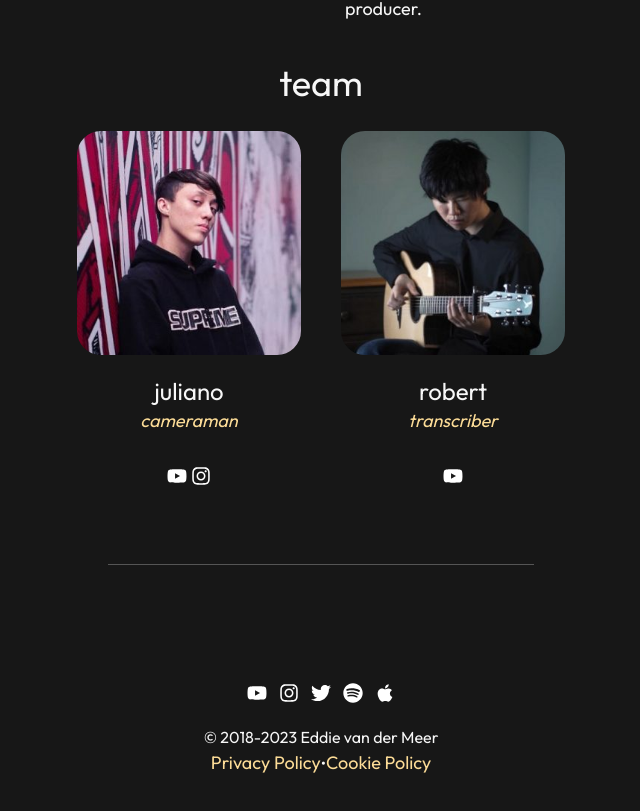
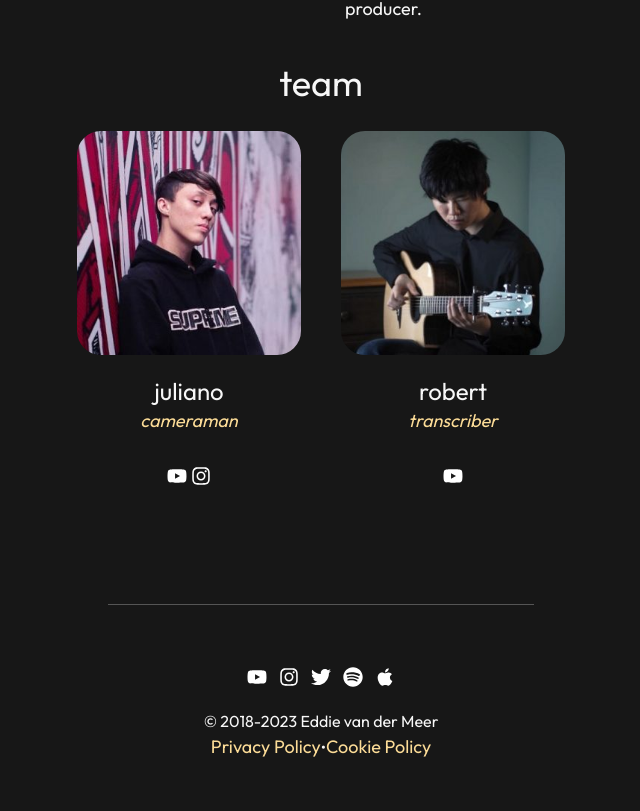
Before and after one commit to robchendev/Guitardex, a Next.js app: page / in a window 1280 px wide. Shown: the part 1017-1828 px from the top of the page, without its empty margins (319-959 px from the left). Built offline with nearby package versions, Linux system fonts and the light colour scheme.

Commit message:
Footer padding

```diff
--- a/components/TeamMember.tsx
+++ b/components/TeamMember.tsx
@@ -29,7 +29,7 @@ const TeamMember = ({
   socials: TeamSocial[];
 }) => {
   return (
-    <div className="flex flex-col items-center mx-5 sm:mb-10 lg:mb-0 lg:w-1/4 ">
+    <div className="flex flex-col items-center mx-5 sm:pb-10 sm:last-of-type:pb-0 lg:mb-0 lg:w-1/4 ">
       <Image src={imageUrl} alt={`${name} as ${role}`} className="rounded-3xl mb-5" />
       <span className="text-2xl">{name}</span>
       <p className="text-lg italic text-gold ">{role}</p>
--- a/components/Wrapper.tsx
+++ b/components/Wrapper.tsx
@@ -18,11 +18,11 @@ const Header = () => {
 
 const Footer = () => {
   return (
-    <div className="w-full justify-center flex text-white-soft mt-4 pb-8">
+    <div className="w-full justify-center flex text-white-soft sm:mt-0 lg:mt-4 pb-8">
       <footer className="container flex items-center justify-center mx-auto mb-6 h-fit text-center">
         <VStack spacing={0} className=" text-white-soft w-2/6">
           <div className="h-px w-full bg-grey-med mb-14" />
-          <div className="font-serif mt-14">
+          <div className="font-serif">
             <HStack className="justify-center mb-5">
               {icons.map((icon: SocialIcon, index: number) => (
                 <LinkIcon key={index} icon={icon.icon} link={icon.link} />
```
